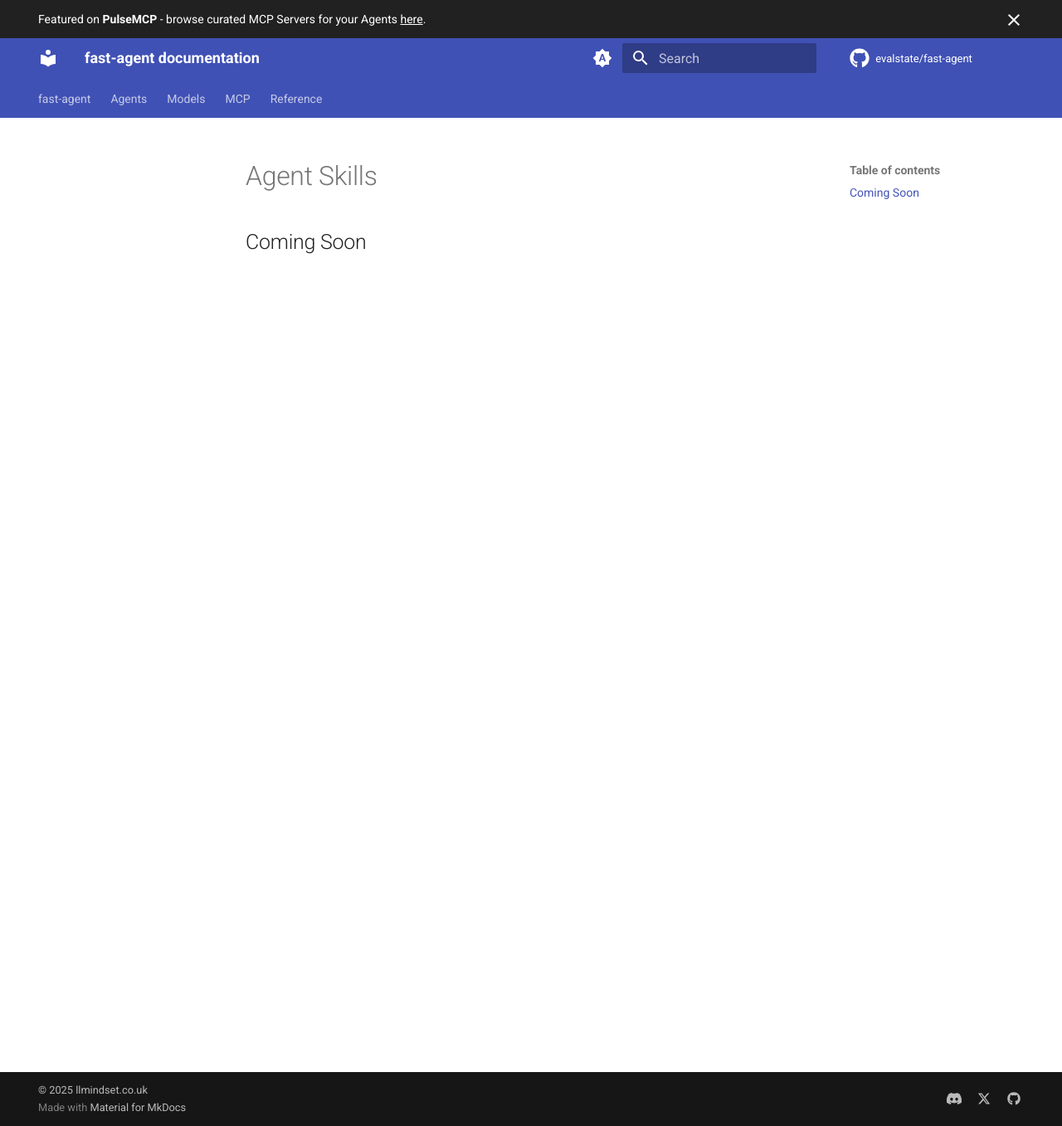
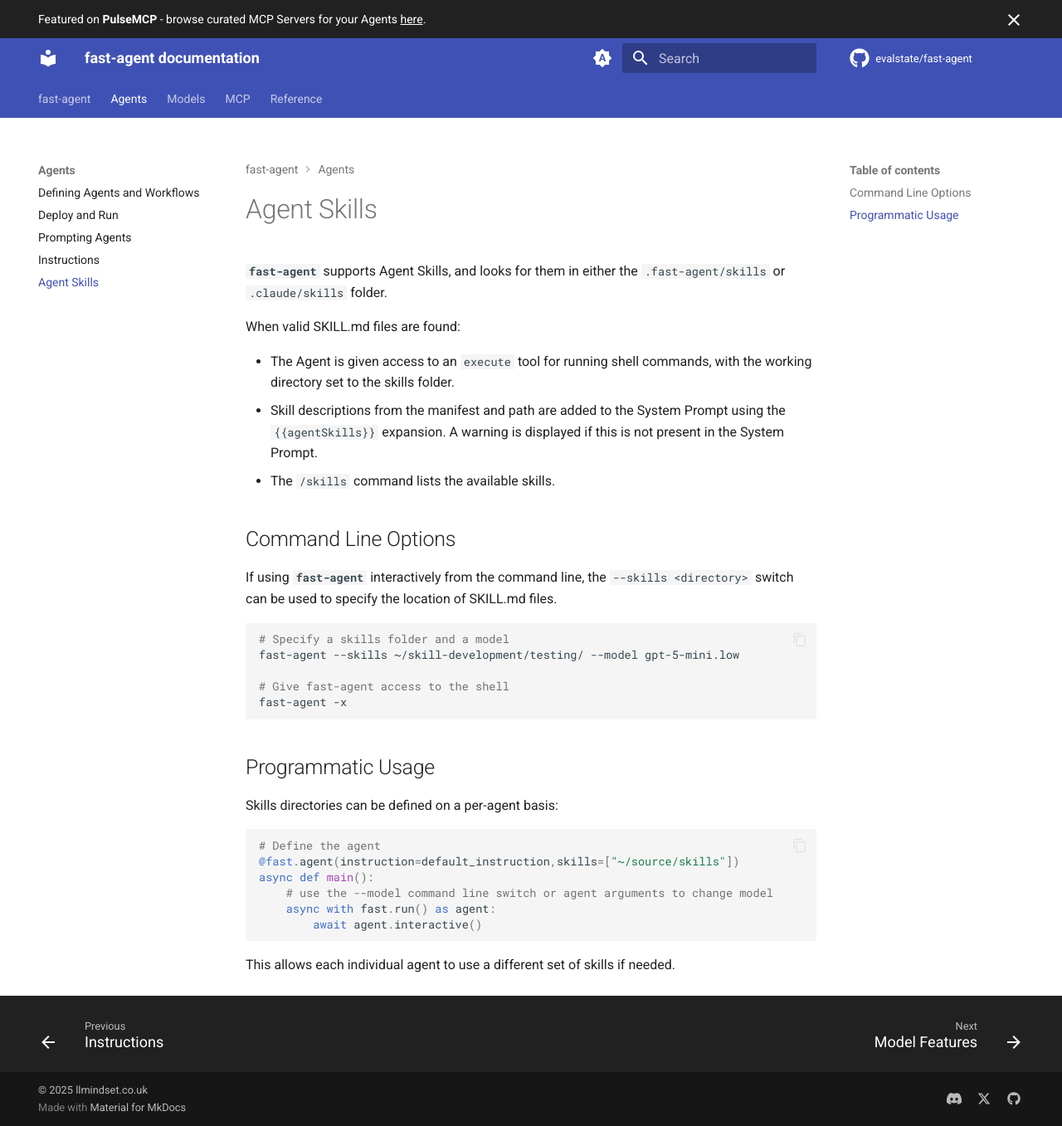
Before and after one commit to evalstate/fast-agent-docs, an MkDocs documentation site: the page built from docs/agents/skills.md, in a window 1280 px wide and 1357 px high. Shown: the whole window at 83% size. Built offline with MkDocs 1.6.1 and Material for MkDocs 9.7.7, drawn with Linux system fonts in a browser that asks for light colours; comment, search, counter and statistics services are not loaded.

Commit message:
updates, including agent skills

````diff
--- a/docs/agents/skills.md
+++ b/docs/agents/skills.md
@@ -1,3 +1,36 @@
 # Agent Skills
 
-## Coming Soon
+**`fast-agent`** supports Agent Skills, and looks for them in either the `.fast-agent/skills` or `.claude/skills` folder.
+
+When valid SKILL.md files are found:
+
+- The Agent is given access to an `execute` tool for running shell commands, with the working directory set to the skills folder.
+- Skill descriptions from the manifest and path are added to the System Prompt using the `{{agentSkills}}` expansion. A warning is displayed if this is not present in the System Prompt.
+- The `/skills` command lists the available skills.
+
+## Command Line Options
+
+If using **``fast-agent``** interactively from the command line, the `--skills <directory>` switch can be used to specify the location of SKILL.md files.
+
+```bash
+# Specify a skills folder and a model
+fast-agent --skills ~/skill-development/testing/ --model gpt-5-mini.low
+
+# Give fast-agent access to the shell
+fast-agent -x
+```
+
+## Programmatic Usage
+
+Skills directories can be defined on a per-agent basis:
+
+```python
+# Define the agent
+@fast.agent(instruction=default_instruction,skills=["~/source/skills"])
+async def main():
+    # use the --model command line switch or agent arguments to change model
+    async with fast.run() as agent:
+        await agent.interactive()
+```
+
+This allows each individual agent to use a different set of skills if needed.
--- a/mkdocs.yml
+++ b/mkdocs.yml
@@ -90,6 +90,7 @@
       - agents/running.md
       - agents/prompting.md
       - agents/instructions.md
+      - agents/skills.md
   - Models:
       - Model Features: models/index.md
       - LLM Providers: models/llm_providers.md
````
Also changed, not shown: docs/index.md (+5 -6 lines), docs/ref/go_command.md (+21 -0 lines), docs/models/check.png.
